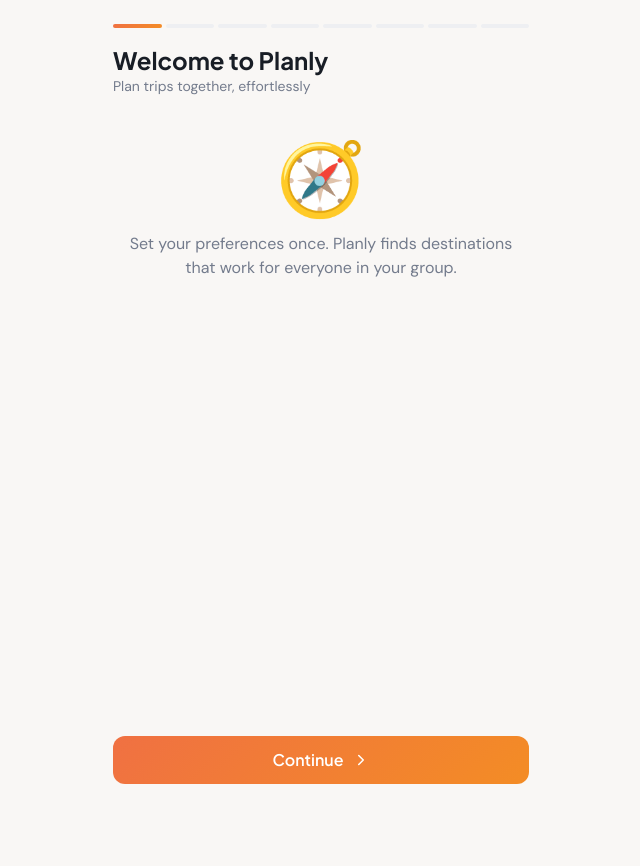
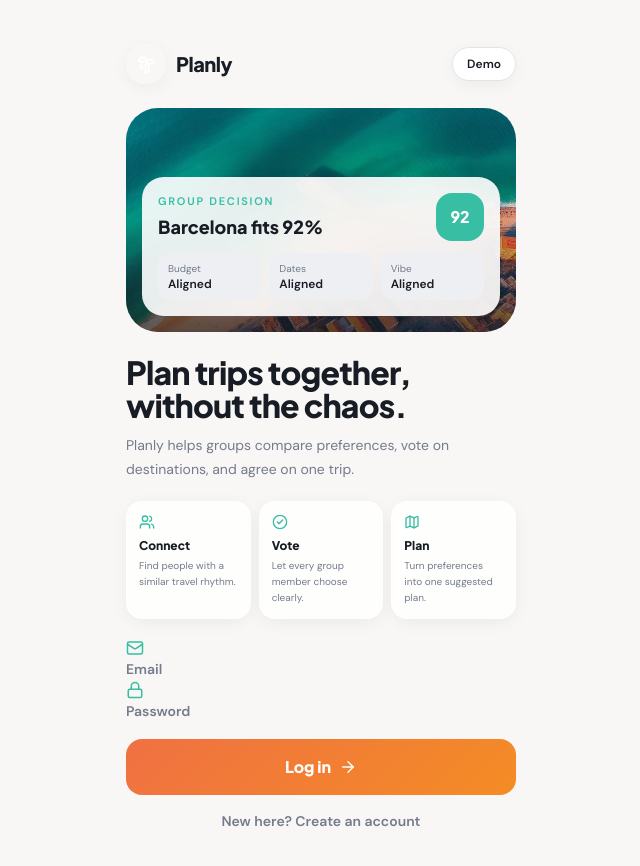
Before and after one commit to pinterid/Planly, a React (Vite) app in the folder frontend/: page / in a window 1280 px wide. Shown: the top 866 px of the page, without its empty margins (319-959 px from the left). Before the commit the page ends 800 px from the top, so only its background shows below. Built offline with nearby package versions, Linux system fonts and the light colour scheme; the HTML template or start-up script is replaced by a standard one.

Commit message:
Create login screen

```diff
--- /dev/null
+++ b/frontend/src/components/LoginScreen.tsx
@@ -0,0 +1,133 @@
+import { useState } from "react";
+import { motion } from "framer-motion";
+import { ArrowRight, CheckCircle2, Lock, Mail, Map, Palmtree, Users } from "lucide-react";
+import barcelonaImg from "@/assets/trip-barcelona.jpg";
+
+interface LoginScreenProps {
+  onLogIn: (name?: string) => void;
+}
+
+const valuePoints = [
+  { icon: Users, label: "Connect", text: "Find people with a similar travel rhythm." },
+  { icon: CheckCircle2, label: "Vote", text: "Let every group member choose clearly." },
+  { icon: Map, label: "Plan", text: "Turn preferences into one suggested plan." },
+];
+
+const LoginScreen = ({ onLogIn }: LoginScreenProps) => {
+  const [email, setEmail] = useState("");
+  const [password, setPassword] = useState("");
+
+  const nameFromEmail = email.includes("@") ? email.split("@")[0].replace(/[._-]/g, " ") : "";
+
+  return (
+    <div className="min-h-screen w-full max-w-[430px] mx-auto relative overflow-hidden bg-background shadow-vacation md:my-6 md:min-h-[calc(100vh-3rem)] md:rounded-[2rem]">
+      <div className="absolute inset-0 start-screen-surface" />
+
+      <motion.div
+        initial={{ opacity: 0, y: 16 }}
+        animate={{ opacity: 1, y: 0 }}
+        transition={{ duration: 0.35 }}
+        className="relative z-10 px-5 pt-5 pb-4 min-h-screen flex flex-col"
+      >
+        <div className="flex items-center justify-between mb-6">
+          <div className="flex items-center gap-2.5">
+            <div className="w-10 h-10 rounded-[1.15rem] bg-navy text-white flex items-center justify-center shadow-card">
+              <Palmtree size={19} />
+            </div>
+            <span className="font-heading text-xl font-extrabold tracking-tight">Planly</span>
+          </div>
+          <button
+            onClick={() => onLogIn()}
+            className="text-xs font-bold text-foreground px-3.5 py-2 rounded-full bg-white border border-border shadow-card"
+          >
+            Demo
+          </button>
+        </div>
+
+        <div className="relative mb-6">
+          <div className="relative overflow-hidden rounded-[2rem] h-[14rem] shadow-vacation">
+            <img src={barcelonaImg} alt="Barcelona coast" className="absolute inset-0 w-full h-full object-cover" />
+            <div className="absolute inset-0 bg-gradient-to-b from-foreground/0 via-foreground/5 to-foreground/70" />
+            <div className="absolute left-4 right-4 bottom-4 rounded-[1.35rem] bg-white/90 backdrop-blur-xl p-4 shadow-card">
+              <div className="flex items-center justify-between">
+                <div>
+                  <p className="text-[11px] font-bold uppercase tracking-[0.16em] text-teal">Group decision</p>
+                  <h2 className="font-heading text-lg font-extrabold mt-1">Barcelona fits 92%</h2>
+                </div>
+                <div className="w-12 h-12 rounded-2xl bg-teal text-white flex items-center justify-center font-heading font-extrabold">
+                  92
+                </div>
+              </div>
+              <div className="mt-3 grid grid-cols-3 gap-2">
+                {["Budget", "Dates", "Vibe"].map((item) => (
+                  <div key={item} className="rounded-xl bg-secondary px-2.5 py-2">
+                    <p className="text-[10px] text-muted-foreground">{item}</p>
+                    <p className="text-xs font-bold text-foreground">Aligned</p>
+                  </div>
+                ))}
+              </div>
+            </div>
+          </div>
+        </div>
+
+        <div className="mb-5">
+          <h1 className="font-heading text-[2rem] font-extrabold leading-[1.02] tracking-tight">
+            Plan trips together, without the chaos.
+          </h1>
+          <p className="text-sm text-muted-foreground mt-3 leading-6">
+            Planly helps groups compare preferences, vote on destinations, and agree on one trip.
+          </p>
+        </div>
+
+        <div className="grid grid-cols-3 gap-2 mb-5">
+          {valuePoints.map((point) => (
+            <div key={point.label} className="rounded-2xl bg-white/80 border border-white/70 p-3 shadow-card">
+              <point.icon size={16} className="text-teal mb-2" />
+              <p className="font-heading text-xs font-extrabold">{point.label}</p>
+              <p className="text-[10px] leading-4 text-muted-foreground mt-1">{point.text}</p>
+            </div>
+          ))}
+        </div>
+
+        <div className="space-y-3">
+          <label className="login-field">
+            <Mail size={18} className="text-teal" />
+            <input
+              value={email}
+              onChange={(e) => setEmail(e.target.value)}
+              type="email"
+              placeholder="Email"
+              className="flex-1 bg-transparent outline-none text-sm font-semibold placeholder:text-muted-foreground"
+            />
+          </label>
+          <label className="login-field">
+            <Lock size={18} className="text-teal" />
+            <input
+              value={password}
+              onChange={(e) => setPassword(e.target.value)}
+              type="password"
+              placeholder="Password"
+              className="flex-1 bg-transparent outline-none text-sm font-semibold placeholder:text-muted-foreground"
+            />
+          </label>
+        </div>
+
+        <button
+          onClick={() => onLogIn(nameFromEmail)}
+          className="w-full mt-4 py-4 rounded-2xl gradient-coral text-primary-foreground font-heading font-extrabold flex items-center justify-center gap-2 shadow-vacation"
+        >
+          Log in <ArrowRight size={18} />
+        </button>
+
+        <button
+          onClick={() => onLogIn(nameFromEmail)}
+          className="mt-4 text-sm font-semibold text-muted-foreground"
+        >
+          New here? Create an account
+        </button>
+      </motion.div>
+    </div>
+  );
+};
+
+export default LoginScreen;
--- a/frontend/src/components/ProfileScreen.tsx
+++ b/frontend/src/components/ProfileScreen.tsx
@@ -1,6 +1,6 @@
 import { useState } from "react";
 import { motion } from "framer-motion";
-import { Check, ChevronRight, User, Save, Users as UsersIcon, UserPlus } from "lucide-react";
+import { Check, ChevronRight, User, Save, Users as UsersIcon, UserPlus, LogOut } from "lucide-react";
 import { Slider } from "@/components/ui/slider";
 import { Input } from "@/components/ui/input";
 import {
@@ -27,9 +27,10 @@
 interface ProfileScreenProps {
   isOnboarding?: boolean;
   onComplete?: () => void;
+  onSignOut?: () => void;
 }
 
-const ProfileScreen = ({ isOnboarding = false, onComplete }: ProfileScreenProps) => {
+const ProfileScreen = ({ isOnboarding = false, onComplete, onSignOut }: ProfileScreenProps) => {
   const [profile, setProfile] = useState<UserProfile>(getProfile);
   const [step, setStep] = useState(0);
 
@@ -60,7 +61,7 @@
     { title: "Budget", subtitle: "What's your range?" },
     { title: "Duration & Weather", subtitle: "When you go, how warm?" },
     { title: "Travel No-gos", subtitle: "Things to avoid" },
-    { title: "Health & Comfort", subtitle: "Help us match you better" },
+    { title: "Health & Comfort", subtitle: "Help Planly suggest better options" },
   ];
 
   if (isOnboarding) {
@@ -347,10 +348,19 @@
 
         <button
           onClick={() => { saveProfile(profile); toast.success("Profile saved!"); }}
-          className="w-full py-3 rounded-xl gradient-coral text-primary-foreground font-heading font-semibold flex items-center justify-center gap-2 shadow-card"
+          className="w-full py-3 rounded-2xl bg-navy text-primary-foreground font-heading font-semibold flex items-center justify-center gap-2 shadow-card"
         >
-          <Save size={18} /> Save Profile
+          <Save size={18} /> Save profile
         </button>
+
+        {onSignOut && (
+          <button
+            onClick={onSignOut}
+            className="w-full py-3 rounded-2xl bg-white/80 border border-border text-foreground font-heading font-semibold flex items-center justify-center gap-2 shadow-card"
+          >
+            <LogOut size={18} /> Log out
+          </button>
+        )}
       </div>
     </div>
   );
--- a/frontend/src/data/profileStore.ts
+++ b/frontend/src/data/profileStore.ts
@@ -75,6 +75,7 @@
 const PROFILE_KEY = "planly_profile";
 const GROUPS_KEY = "planly_groups";
 const MATCHES_KEY = "planly_matches";
+const SESSION_KEY = "planly_signed_in";
 
 const defaultProfile: UserProfile = {
   id: "self",
@@ -110,6 +111,24 @@
 
 export const isOnboardingComplete = (): boolean => {
   return getProfile().onboardingComplete;
+};
+
+export const isSignedIn = (): boolean => {
+  return localStorage.getItem(SESSION_KEY) === "true";
+};
+
+export const logIn = (name?: string) => {
+  const profile = getProfile();
+  if (name?.trim() && !profile.name) {
+    saveProfile({ ...profile, name: name.trim() });
+  }
+  localStorage.setItem(SESSION_KEY, "true");
+};
+
+export const signIn = logIn;
+
+export const signOut = () => {
+  localStorage.removeItem(SESSION_KEY);
 };
 
 // Groups
@@ -151,7 +170,7 @@
     chat: [
       { id: "c1", memberId: "m1", memberName: "David", text: "Did you see the photos from the trip to Venice?", ts: Date.now() - 1000 * 60 * 60 * 6 },
       { id: "c2", memberId: "m2", memberName: "Tobias", text: "Yeah, looks like they found the best food spots without even trying.", ts: Date.now() - 1000 * 60 * 60 * 5 },
-      { id: "c3", memberId: "ai", memberName: "Planly AI", text: "I can summarise the trip ideas you've collected so far — just hit Start voting and I'll line up matching destinations.", ts: Date.now() - 1000 * 60 * 60 * 4, isAI: true },
+      { id: "c3", memberId: "ai", memberName: "Planly AI", text: "I can summarise the trip ideas you've collected so far. Start voting when you're ready, and I'll line up suggested destinations.", ts: Date.now() - 1000 * 60 * 60 * 4, isAI: true },
     ],
   },
 ];
@@ -187,7 +206,7 @@
     ],
     trips: [],
     chat: [
-      { id: `c${Date.now()}`, memberId: "ai", memberName: "Planly AI", text: "Group created. Invite your travel buddies and I'll start lining up trip ideas.", ts: Date.now(), isAI: true },
+      { id: `c${Date.now()}`, memberId: "ai", memberName: "Planly AI", text: "Group created. Invite your travel buddies and I'll help structure suggested trip ideas.", ts: Date.now(), isAI: true },
     ],
   };
   groups.push(newGroup);
--- a/frontend/src/pages/Index.tsx
+++ b/frontend/src/pages/Index.tsx
@@ -5,16 +5,30 @@
 import BuddiesScreen from "@/components/BuddiesScreen";
 import GroupPlanningScreen from "@/components/GroupPlanningScreen";
 import ProfileScreen from "@/components/ProfileScreen";
-import { isOnboardingComplete } from "@/data/profileStore";
+import LoginScreen from "@/components/LoginScreen";
+import { isOnboardingComplete, isSignedIn, logIn, signOut } from "@/data/profileStore";
 
 const Index = () => {
+  const [signedIn, setSignedIn] = useState(isSignedIn());
   const [activeTab, setActiveTab] = useState<Tab>("home");
   const [showOnboarding, setShowOnboarding] = useState(!isOnboardingComplete());
   const [initialGroupId, setInitialGroupId] = useState<string | null>(null);
 
+  if (!signedIn) {
+    return (
+      <LoginScreen
+        onLogIn={(name) => {
+          logIn(name);
+          setSignedIn(true);
+          setShowOnboarding(!isOnboardingComplete());
+        }}
+      />
+    );
+  }
+
   if (showOnboarding) {
     return (
-      <div className="min-h-screen max-w-md mx-auto relative">
+      <div className="min-h-screen w-full max-w-[430px] mx-auto relative app-shell overflow-hidden shadow-vacation md:my-6 md:min-h-[calc(100vh-3rem)] md:rounded-[2rem]">
         <ProfileScreen isOnboarding onComplete={() => setShowOnboarding(false)} />
       </div>
     );
@@ -39,12 +53,19 @@
           />
         );
       case "profile":
-        return <ProfileScreen />;
+        return (
+          <ProfileScreen
+            onSignOut={() => {
+              signOut();
+              setSignedIn(false);
+            }}
+          />
+        );
     }
   };
 
   return (
-    <div className="min-h-screen max-w-md mx-auto relative pb-20">
+    <div className="min-h-screen w-full max-w-[430px] mx-auto relative pb-20 app-shell overflow-hidden shadow-vacation md:my-6 md:min-h-[calc(100vh-3rem)] md:rounded-[2rem]">
       <AnimatePresence mode="wait">
         <motion.div
           key={activeTab}
```
